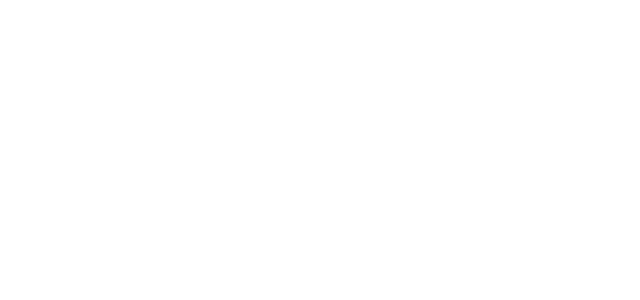
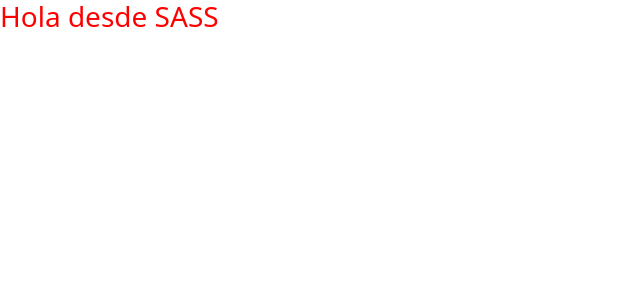
Before and after one commit to KhrisSalazar98/MonthlyExpenses, a React (Create React App) app: page / in a window 1280 px wide. Shown: the top 300 px of the page, without its empty margins (0-640 px from the left). Built offline with nearby package versions, Linux system fonts and the light colour scheme.

Commit message:
SASS instalado

```diff
--- a/package.json
+++ b/package.json
@@ -15,6 +15,7 @@
     "react-dom": "^18.2.0",
     "react-redux": "^8.0.5",
     "react-scripts": "5.0.1",
+    "sass": "^1.61.0",
     "web-vitals": "^2.1.4",
     "workbox-background-sync": "^6.5.4",
     "workbox-broadcast-update": "^6.5.4",
--- a/src/App.jsx
+++ b/src/App.jsx
@@ -1,8 +1,10 @@
 import React from 'react';
+import './sass/style.scss';
 
 function App() {
   return (
     <>
+     <h1 className='prueba'>Hola desde SASS</h1>
     </>
   );
 }
--- /dev/null
+++ b/src/sass/style.scss
@@ -0,0 +1,7 @@
+$rojo: red;
+$font_28: 28px;
+
+.prueba {
+    color: $rojo;
+    font-size: $font_28;
+}
```
Also changed, not shown: src/sass/config/variables.scss (added), 1 other file (tests, documents, lock files or other folders).
